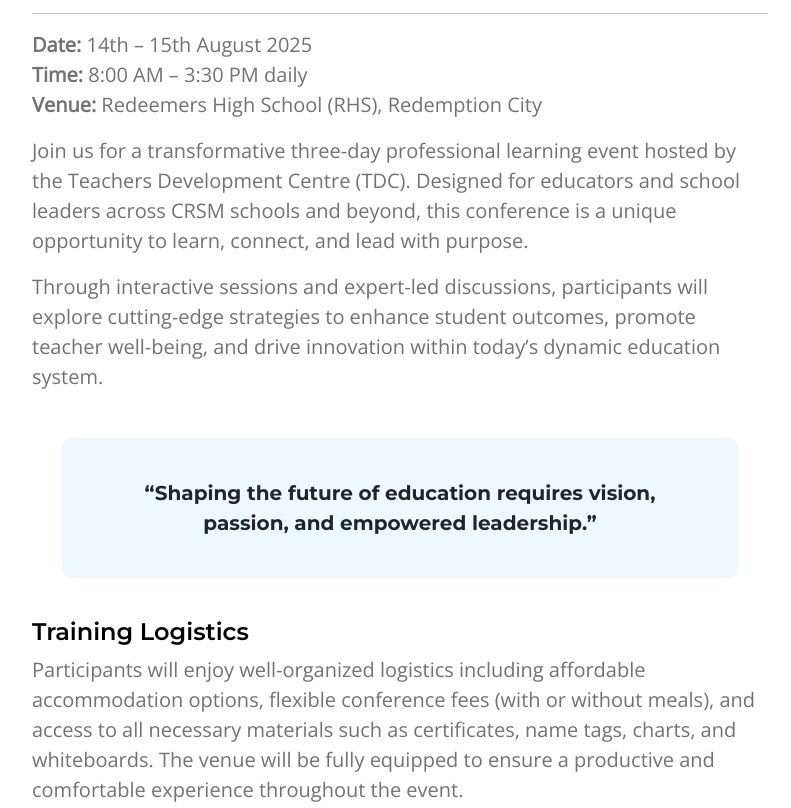
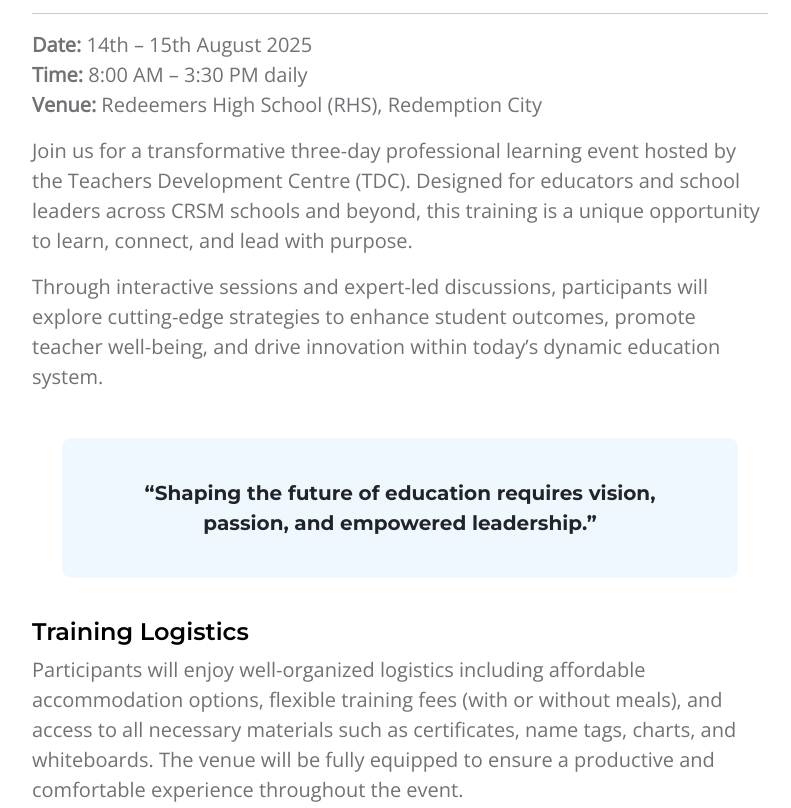
Before and after one commit to schelpstech/tdcweb, a plain HTML site: page aug2025training.html in a window 1280 px wide. Shown: the part 920-1728 px from the top of the page, without its empty margins (240-1031 px from the left). Drawn offline with nearby package versions, Linux system fonts and the light colour scheme.

Commit message:
Update aug2025training.html
training

```diff
--- a/aug2025training.html
+++ b/aug2025training.html
@@ -138,7 +138,7 @@
                 <p>
                     Join us for a transformative three-day professional learning event hosted by the Teachers
                     Development Centre (TDC). Designed for educators and school leaders across CRSM schools and
-                    beyond, this conference is a unique opportunity to learn, connect, and lead with purpose.
+                    beyond, this training is a unique opportunity to learn, connect, and lead with purpose.
                 </p>
 
                 <p>
@@ -154,7 +154,7 @@
                 <h5 class="mt-4">Training Logistics</h5>
                 <p>
                     Participants will enjoy well-organized logistics including affordable accommodation options,
-                    flexible conference fees (with or without meals), and access to all necessary materials such
+                    flexible training fees (with or without meals), and access to all necessary materials such
                     as certificates, name tags, charts, and whiteboards. The venue will be fully equipped to
                     ensure a productive and comfortable experience throughout the event.
                 </p>
```
